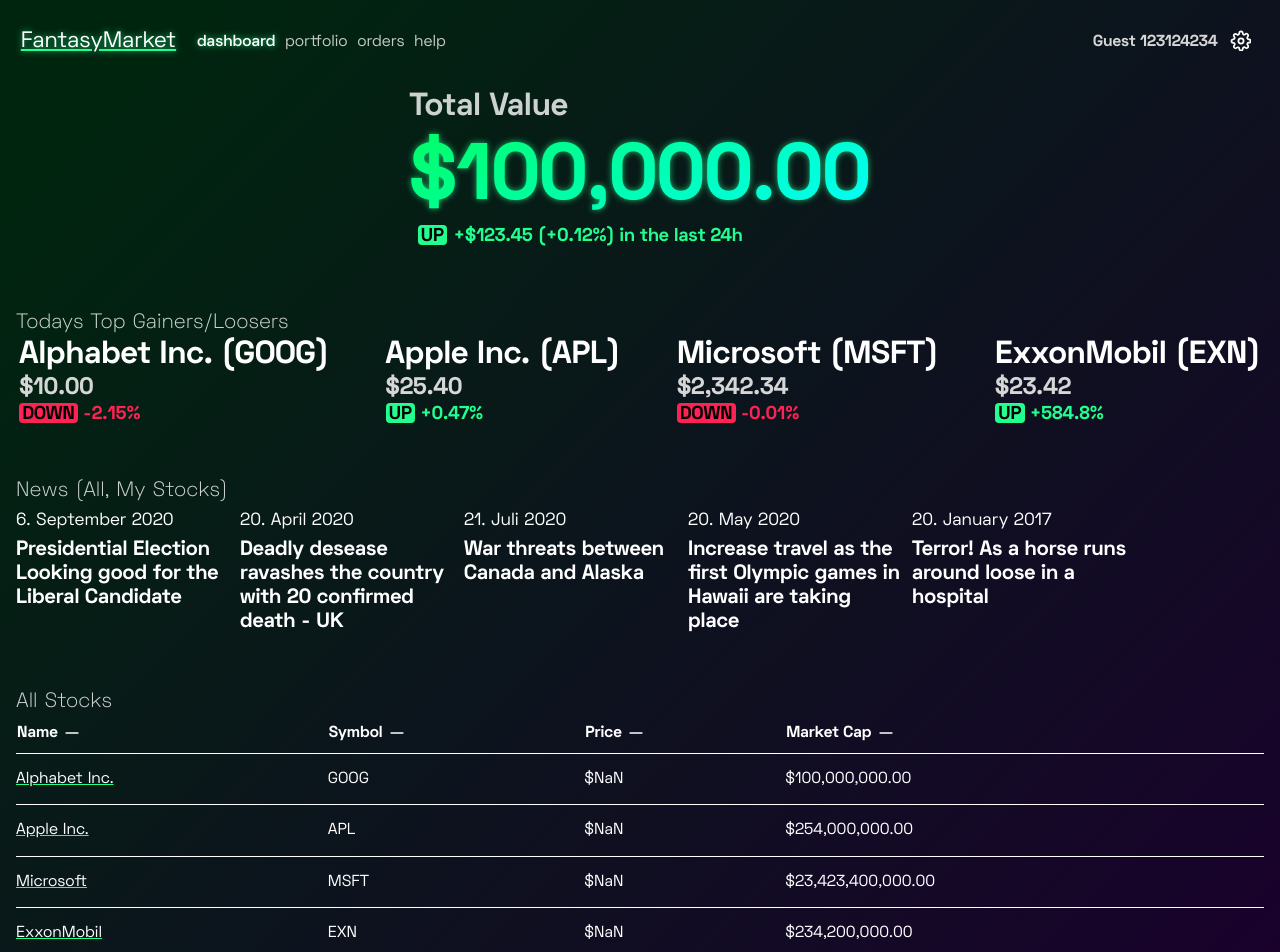
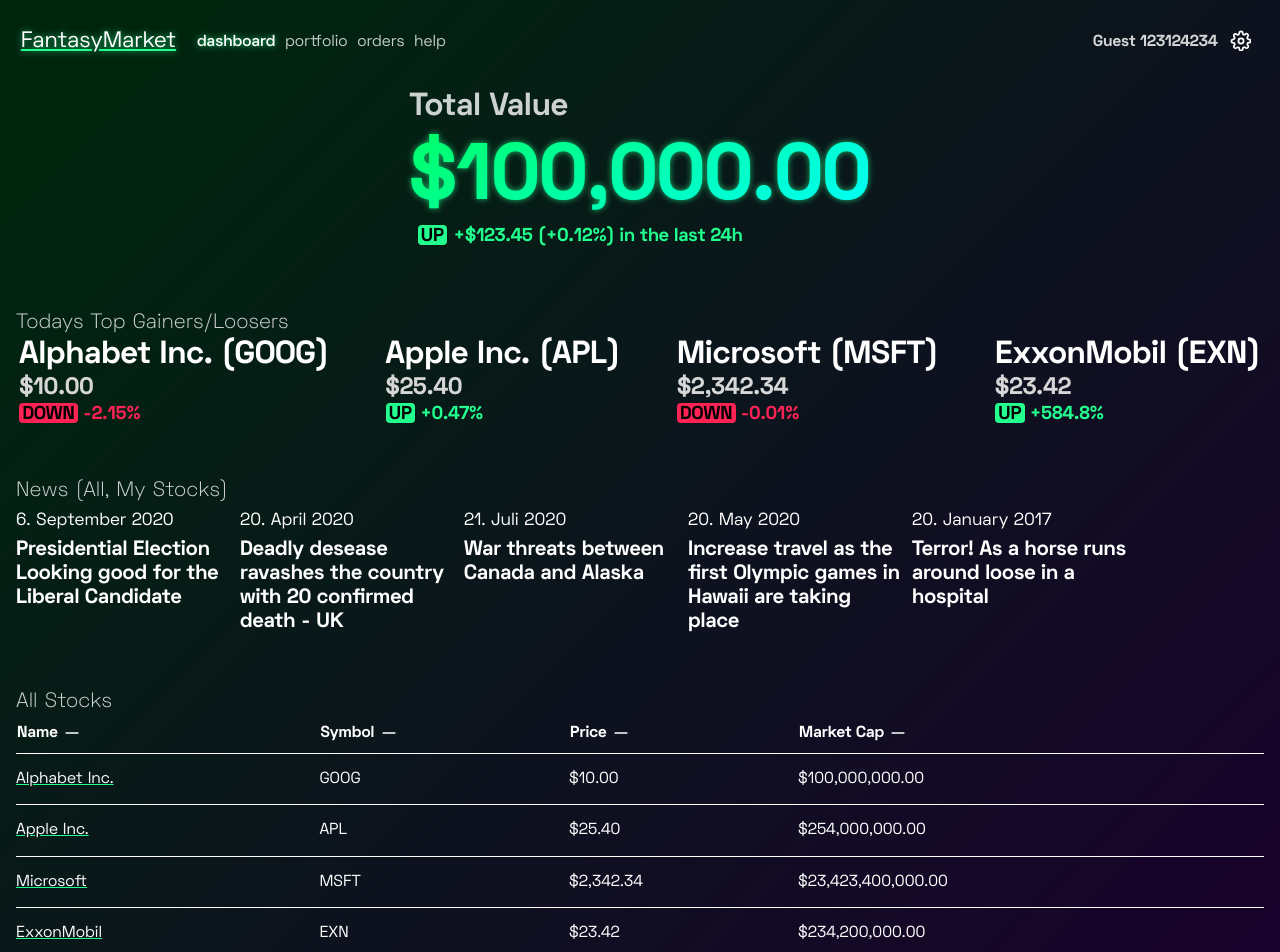
Before and after one commit to fantasymarket/fantasymarket-app, a Next.js app: page /dashboard in a window 1280 px wide. Shown: the top 952 px of the page. Built offline with nearby package versions, Linux system fonts and the light colour scheme.

Commit message:
refactor: refactor table component, upgrade dependencies
Signed-off-by: exploingcamera <mail@henrygressmann.de>

```diff
--- a/components/dashboard/index.js
+++ b/components/dashboard/index.js
@@ -1,12 +1,7 @@
 import React from 'react';
 import styled from 'styled-components';
 
-import formatMoney from 'utils/format-money';
-import { FiChevronUp, FiChevronDown, FiMinus } from 'react-icons/fi';
-import { useTable, useSortBy } from 'react-table';
-
-import Link from 'next/link';
-
+import StockTable from 'components/table/stock-table';
 import StockOverview from './overview';
 import Stats from './stats';
 import News from './news';
@@ -16,42 +11,6 @@
 	flex-direction: column;
 `;
 
-const AllStocks = styled.table`
-	color: rgb(255, 255, 255, 0.9);
-	border-collapse: collapse;
-	border-spacing: 0;
-
-	tr td {
-		border-top: 1px solid white;
-		padding: 1rem 0;
-	}
-
-	tr {
-		color: white;
-		height: 2.5rem;
-	}
-
-	th {
-		user-select: none;
-		span svg {
-			width: 20px;
-			height: 20px;
-			vertical-align: middle;
-		}
-		align-items: center;
-
-		text-align: left;
-		font-size: 1rem;
-		font-weight: 800;
-	}
-
-	h1 {
-		display: table;
-		font-size: 1rem;
-		font-weight: 400;
-	}
-`;
-
 const SectionTitle = styled.h1`
 	font-weight: 300;
 	margin-top: 2rem;
@@ -59,33 +18,7 @@
 	font-size: 1.3rem;
 `;
 
-const columns = [
-	{
-		Header: 'Name',
-		// eslint-disable-next-line react/prop-types
-		accessor: ({ symbol, name }) => (
-			<Link href="/stock/[symbol]" as={`/stock/${symbol}`}>
-				<a>{name}</a>
-			</Link>
-		),
-	},
-	{
-		Header: 'Symbol',
-		accessor: 'symbol',
-	},
-	{
-		Header: 'Price',
-		accessor: 'price',
-		Cell: ({ cell: { price } }) => formatMoney(price),
-	},
-	{
-		Header: 'Market Cap',
-		accessor: ({ price, shares }) =>
-			formatMoney(parseFloat(price, 10) * shares),
-	},
-];
-
-const data = [
+const stockData = [
 	{
 		name: 'Alphabet Inc.',
 		symbol: 'GOOG',
@@ -117,88 +50,17 @@
 ];
 
 const Dashboard = ({ ...rest }) => {
-	const {
-		getTableProps,
-		getTableBodyProps,
-		headerGroups,
-		rows,
-		prepareRow,
-	} = useTable(
-		{
-			columns,
-			data,
-		},
-		useSortBy,
-	);
-
 	return (
 		<DashboardWrapper {...rest}>
 			<Stats total={10000000} total24h={12345} />
 			<SectionTitle>Todays Top Gainers/Loosers</SectionTitle>
-			<StockOverview stocks={data} />
+			<StockOverview stocks={stockData} />
 			<br />
 			{/* TODO: MAKE NEWS A CAROUSELL */}
 			<SectionTitle>News (All, My Stocks)</SectionTitle>
 			<News news={[]} />
 			<SectionTitle>All Stocks</SectionTitle>
-			<AllStocks {...getTableProps}>
-				<thead>
-					{headerGroups.map(headerGroup => (
-						<tr
-							key={headerGroups.indexOf(headerGroup)}
-							{...headerGroup.getHeaderGroupProps()}
-						>
-							{headerGroup.headers.map(column => (
-								// Add the sorting props to control sorting. For this example
-								// we can add them into the header props
-								<th
-									key={headerGroup.headers.indexOf(column)}
-									{...column.getHeaderProps(column.getSortByToggleProps())}
-								>
-									{column.render('Header')}
-									{/* Add a sort direction indicator */}
-									<span>
-										{column.isSorted ? (
-											column.isSortedDesc ? (
-												<>
-													{' '}
-													<FiChevronDown />
-												</>
-											) : (
-												<>
-													{' '}
-													<FiChevronUp />
-												</>
-											)
-										) : (
-											<>
-												{' '}
-												<FiMinus />
-											</>
-										)}
-									</span>
-								</th>
-							))}
-						</tr>
-					))}
-				</thead>
-				<tbody {...getTableBodyProps()}>
-					{rows.map(row => {
-						prepareRow(row);
-						return (
-							<tr key={rows.indexOf(row)} {...row.getRowProps()}>
-								{row.cells.map(cell => {
-									return (
-										<td key={row.cells.indexOf(cell)} {...cell.getCellProps()}>
-											{cell.render('Cell')}
-										</td>
-									);
-								})}
-							</tr>
-						);
-					})}
-				</tbody>
-			</AllStocks>
+			<StockTable data={stockData} />
 		</DashboardWrapper>
 	);
 };
--- a/components/dashboard/news.js
+++ b/components/dashboard/news.js
@@ -1,5 +1,5 @@
 import React from 'react';
-import PropTypes from 'prop-types';
+// TODO: import PropTypes from 'prop-types';
 import styled from 'styled-components';
 
 const Wrapper = styled.div`
@@ -43,7 +43,7 @@
 	}
 `;
 
-const News = ({ news }) => {
+const News = () => {
 	return (
 		<Wrapper>
 			<ul>
@@ -78,7 +78,7 @@
 };
 
 News.propTypes = {
-	news: PropTypes.array.isRequired,
+	// TODO: mews: PropTypes.array.isRequired,
 };
 
 export default News;
--- /dev/null
+++ b/components/table/stock-table.js
@@ -0,0 +1,114 @@
+import React from 'react';
+
+import Link from 'next/link';
+import PropTypes from 'prop-types';
+
+import { useTable, useSortBy } from 'react-table';
+import { FiChevronUp, FiChevronDown, FiMinus } from 'react-icons/fi';
+
+import formatMoney from 'utils/format-money';
+import Table from './table';
+
+const columns = [
+	{
+		Header: 'Name',
+		// eslint-disable-next-line react/prop-types
+		accessor: ({ symbol, name }) => (
+			<Link href="/stock/[symbol]" as={`/stock/${symbol}`}>
+				<a>{name}</a>
+			</Link>
+		),
+	},
+	{
+		Header: 'Symbol',
+		accessor: 'symbol',
+	},
+	{
+		Header: 'Price',
+		accessor: 'price',
+		Cell: ({ cell: { value } }) => {
+			return formatMoney(parseFloat(value, 10));
+		},
+	},
+	{
+		Header: 'Market Cap',
+		accessor: ({ price, shares }) => {
+			return formatMoney(parseFloat(price, 10) * shares);
+		},
+	},
+];
+
+const StockTable = ({ data }) => {
+	const {
+		getTableProps,
+		getTableBodyProps,
+		headerGroups,
+		rows,
+		prepareRow,
+	} = useTable(
+		{
+			columns,
+			data,
+		},
+		useSortBy,
+	);
+
+	return (
+		<Table {...getTableProps}>
+			<thead>
+				{headerGroups.map(headerGroup => (
+					<tr
+						key={headerGroups.indexOf(headerGroup)}
+						{...headerGroup.getHeaderGroupProps()}
+					>
+						{headerGroup.headers.map(column => (
+							// Add the sorting props to control sorting. For this example
+							// we can add them into the header props
+							<th
+								key={headerGroup.headers.indexOf(column)}
+								{...column.getHeaderProps(column.getSortByToggleProps())}
+							>
+								{column.render('Header')}
+								{/* Add a sort direction indicator */}
+								<span>
+									{' '}
+									{column.isSorted ? (
+										column.isSortedDesc ? (
+											<FiChevronDown />
+										) : (
+											<FiChevronUp />
+										)
+									) : (
+										<FiMinus />
+									)}
+								</span>
+							</th>
+						))}
+					</tr>
+				))}
+			</thead>
+			<tbody {...getTableBodyProps()}>
+				{rows.map(row => {
+					prepareRow(row);
+					return (
+						<tr key={rows.indexOf(row)} {...row.getRowProps()}>
+							{row.cells.map(cell => {
+								return (
+									<td key={row.cells.indexOf(cell)} {...cell.getCellProps()}>
+										{cell.render('Cell')}
+									</td>
+								);
+							})}
+						</tr>
+					);
+				})}
+			</tbody>
+		</Table>
+	);
+};
+
+StockTable.propTypes = {
+	data: PropTypes.arrayOf(PropTypes.object).isRequired,
+};
+
+export default StockTable;
--- /dev/null
+++ b/components/table/table.js
@@ -0,0 +1,39 @@
+import styled from 'styled-components';
+
+const Table = styled.table`
+	color: rgb(255, 255, 255, 0.9);
+	border-collapse: collapse;
+	border-spacing: 0;
+
+	tr td {
+		border-top: 1px solid white;
+		padding: 1rem 0;
+	}
+
+	tr {
+		color: white;
+		height: 2.5rem;
+	}
+
+	th {
+		user-select: none;
+		span svg {
+			width: 20px;
+			height: 20px;
+			vertical-align: middle;
+		}
+		align-items: center;
+
+		text-align: left;
+		font-size: 1rem;
+		font-weight: 800;
+	}
+
+	h1 {
+		display: table;
+		font-size: 1rem;
+		font-weight: 400;
+	}
+`;
+
+export default Table;
--- a/package.json
+++ b/package.json
@@ -42,13 +42,13 @@
 	},
 	"devDependencies": {
 		"@babel/register": "7.9.0",
-		"@explodingcamera/eslint-config": "3.2.0",
-		"@testing-library/jest-dom": "5.1.1",
+		"@explodingcamera/eslint-config": "4.1.0",
+		"@testing-library/jest-dom": "5.3.0",
 		"@testing-library/react": "10.0.1",
 		"browser-env": "3.3.0",
 		"eslint": "6.8.0",
 		"eslint-plugin-jest": "23.8.2",
-		"jest": "25.1.0",
+		"jest": "25.2.2",
 		"jest-dev-server": "4.4.0",
 		"jest-puppeteer": "4.4.0",
 		"lighthouse": "5.6.0",
```
Also changed, not shown: .eslintrc.json, 1 other file (tests, documents, lock files or other folders).
